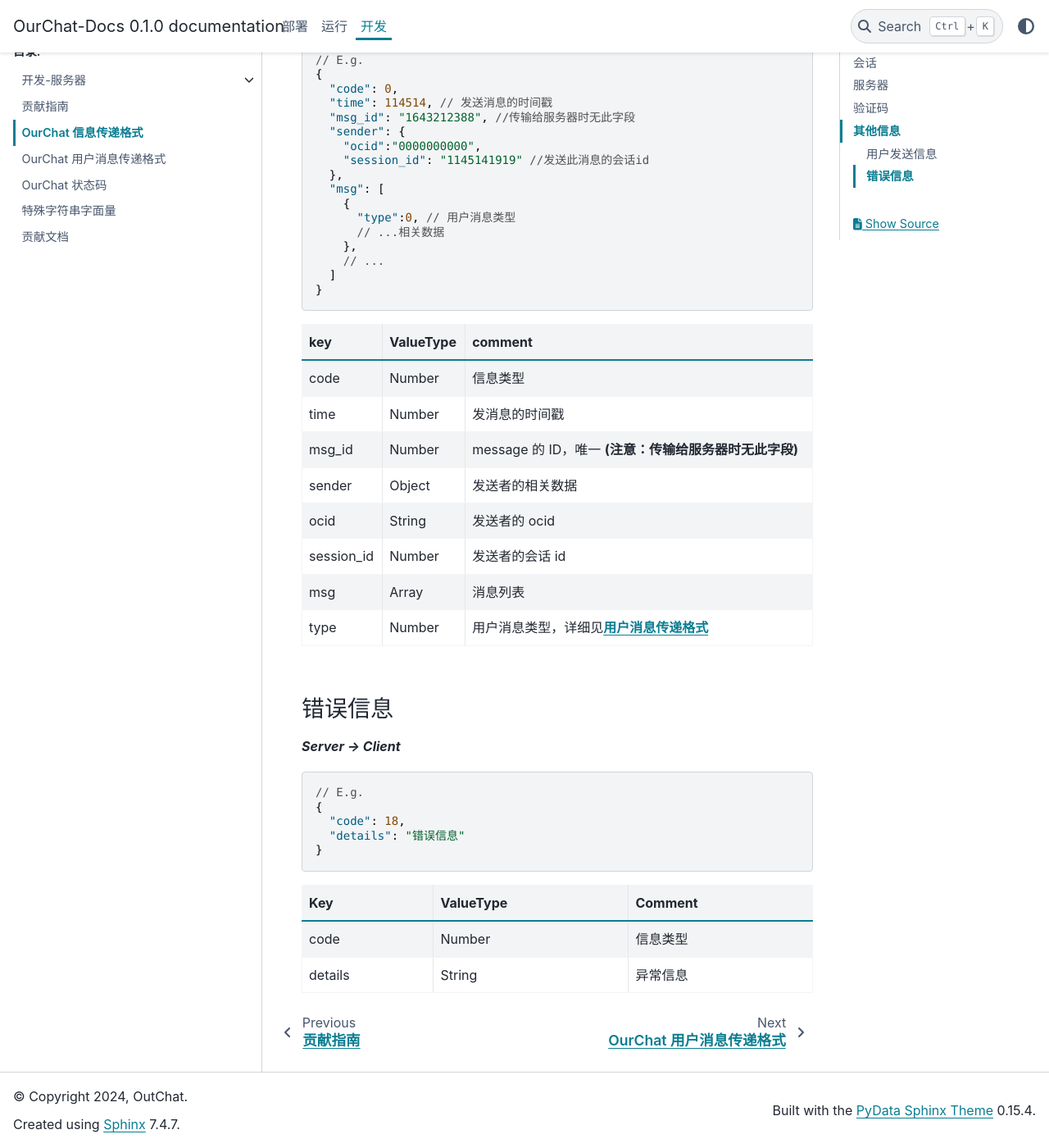
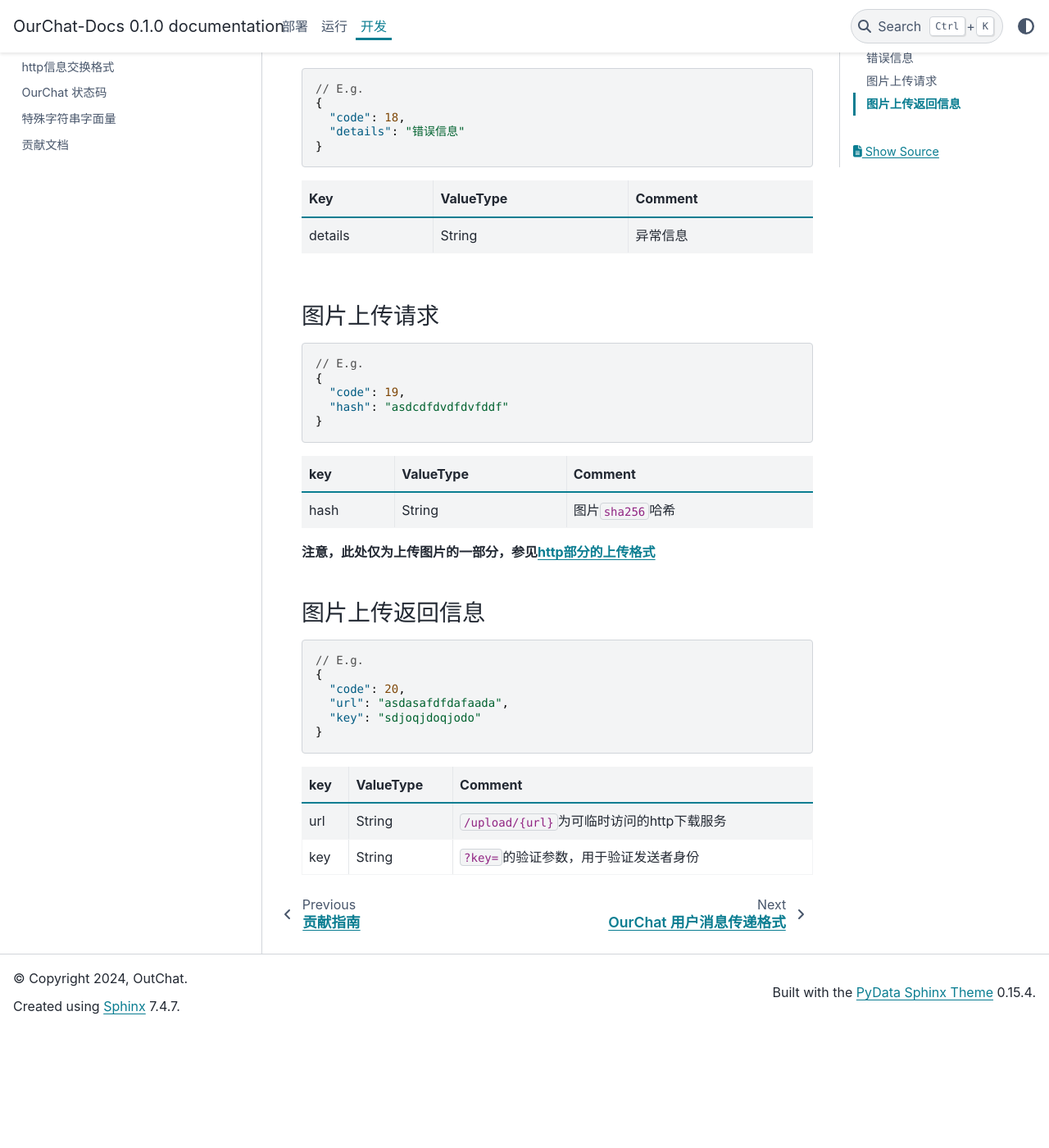
Before and after one commit to SkyUOI/OurChat-Docs, a Sphinx documentation site: the page built from docs/source/docs/development/msg_json.md, in a window 1280 px wide and 1400 px high, scrolled down 10886 px. Shown: the whole window at 82% size. Built offline with Sphinx 7.4.7 and the PyData theme 0.15.4, drawn with Linux system fonts in a browser that asks for light colours; after the commit the page ends 12142 px from its top, so only the background shows below that; some of the changed text lies outside the part shown.

Commit message:
feat:add http docs

````diff
--- a/docs/source/docs/development/index.rst
+++ b/docs/source/docs/development/index.rst
@@ -12,6 +12,7 @@
    contributing
    msg_json
    user_msg_json
+   http_msg
    status_code
    special_string
    document_contributing
--- a/docs/source/docs/development/msg_json.md
+++ b/docs/source/docs/development/msg_json.md
@@ -18,7 +18,6 @@
 
 | key      | ValueType | comment          |
 |:---------|:----------|:-----------------|
-| code     | Number    | 信息类型         |
 | email    | String    | 注册邮箱         |
 | password | String    | 注册密码(已加密) |
 | name     | String    | 昵称             |
@@ -32,15 +31,14 @@
 {
   "code": 5,
   "ocid": "0000000000", // 注册账号的ocid
-  "status_code":0 // 状态码，返回运行状态
+  "status":0 // 状态码，返回运行状态
 }
 ```
 
 | key         | ValueType | comment                                                                          |
 |:------------|:----------|:---------------------------------------------------------------------------------|
-| code        | Number    | 信息类型                                                                         |
 | ocid        | String    | 该账号的 ocid                                                                   |
-| status_code | Number    | 状态码，返回运行状态，详情见[**状态码**`status_code`](status_code.md#注册返回信息) |
+| status | Number    | 状态码，返回运行状态，详情见[**状态码**`status`](status_code.md#注册返回信息) |
 
 ### 登录信息
 
@@ -58,7 +56,6 @@
 
 | key        | ValueType | comment                     |
 |:-----------|:----------|:----------------------------|
-| code       | Number    | 信息类型                    |
 | login_type | Number    | 0 为邮箱登录，1 为 ocid 登录 |
 | account    | String    | 账号绑定的邮箱或 ocid       |
 | password   | String    | 密码                        |
@@ -72,15 +69,14 @@
 {
   "code": 7,
   "ocid":"0000000000", // 该账号的ocid
-  "status_code":0 // 状态码，返回运行状态
+  "status":0 // 状态码，返回运行状态
 }
 ```
 
 | key         | ValueType | comment                                                                          |
 |:------------|:----------|:---------------------------------------------------------------------------------|
-| code        | Number    | 信息类型                                                                         |
 | ocid        | String    | 该账号的 ocid                                                                    |
-| status_code | Number    | 状态码，返回运行状态，详情见[**状态码**`status_code`](status_code.md#登录返回信息) |
+| status | Number    | 状态码，返回运行状态，详情见[**状态码**`status`](status_code.md#登录返回信息) |
 
 ### 获取账号信息
 
@@ -101,7 +97,6 @@
 
 | key            | ValueType | comment              |
 |:---------------|:----------|:---------------------|
-| code           | Number    | 信息类型             |
 | ocid           | String    | 该账号的 ocid        |
 | request_values | Array     | 需要服务端返回的信息 |
 
@@ -132,15 +127,14 @@
     "nickname": "OurChat", // 该账号的昵称
     // ...
   },
-  "status_code":0 // 状态码，返回运行状态
+  "status":0 // 状态码，返回运行状态
 }
 ```
 
 | key         | ValueType | comment                                                                                  |
 |:------------|:----------|:-----------------------------------------------------------------------------------------|
-| code        | Number    | 信息类型                                                                                 |
 | data        | Object    | 账号信息,详情[见上**获取账号信息**`request_value`](#获取账号信息)                        |
-| status_code | Number    | 状态码，返回运行状态，详情见[**状态码**`status_code`](status_code.md#获取账号信息返回信息) |
+| status | Number    | 状态码，返回运行状态，详情见[**状态码**`status`](status_code.md#获取账号信息返回信息) |
 
 ### 注销
 
@@ -163,14 +157,13 @@
 // E.g.
 {
   "code": 17,
-  "status_code":0 // 状态码，返回运行状态
+  "status":0 // 状态码，返回运行状态
 }
 ```
 
 | key         | ValueType | comment                                                                          |
 |:------------|:----------|:---------------------------------------------------------------------------------|
-| code        | Number    | 信息类型                                                                         |
-| status_code | Number    | 状态码，返回运行状态，详情见[**状态码**`status_code`](status_code.md#注销返回信息) |
+| status | Number    | 状态码，返回运行状态，详情见[**状态码**`status`](status_code.md#注销返回信息) |
 
 ### 设置账号信息
 
@@ -189,7 +182,6 @@
 
 | key  | ValueType | comment                                   |
 |:-----|:----------|:------------------------------------------|
-| code | Number    | 信息类型                                  |
 | data | Object    | 需要更改的账号信息，可设置的字段见下面表格 |
 
 可设置的字段：
@@ -210,14 +202,13 @@
 // E.g.
 {
   "code": 20,
-  "status_code":0 // 状态码，返回运行状态
+  "status":0 // 状态码，返回运行状态
 }
 ```
 
 | key         | ValueType | comment                                                                                  |
 |:------------|:----------|:-----------------------------------------------------------------------------------------|
-| code        | Number    | 信息类型                                                                                 |
-| status_code | Number    | 状态码，返回运行状态，详情见[**状态码**`status_code`](status_code.md#设置账号信息返回信息) |
+| status | Number    | 状态码，返回运行状态，详情见[**状态码**`status`](status_code.md#设置账号信息返回信息) |
 
 ## 会话
 
@@ -239,7 +230,6 @@
 
 | key            | ValueType | comment              |
 |:---------------|:----------|:---------------------|
-| code           | Number    | 信息类型             |
 | session_id     | String    | 该会话的ID           |
 | request_values | Array     | 需要服务端返回的信息 |
 
@@ -267,15 +257,14 @@
     "name": "Session1", // 会话名称
     // ...
   },
-  "status_code":0 // 状态码，返回运行状态
+  "status":0 // 状态码，返回运行状态
 }
 ```
 
 | key         | ValueType | comment                                                                                  |
 |:------------|:----------|:-----------------------------------------------------------------------------------------|
-| code        | Number    | 信息类型                                                                                 |
 | data        | Object    | 账号信息,详情[见上**获取会话信息**`request_value`](#获取会话信息)                        |
-| status_code | Number    | 状态码，返回运行状态，详情见[**状态码**`status_code`](status_code.md#获取会话信息返回信息) |
+| status | Number    | 状态码，返回运行状态，详情见[**状态码**`status`](status_code.md#获取会话信息返回信息) |
 
 ### 新建会话请求信息
 
@@ -310,7 +299,6 @@
 
 | key         | ValueType | comment                                 |
 |:------------|:----------|:----------------------------------------|
-| code        | Number    | 信息类型                                |
 | avatar      | String    | 会话头像,可选(如不填写使用默认头像)     |
 | avatar_hash | String    | 会话头像的哈希值,当`avatar`不为空时必填 |
 | name        | String    | 会话名称,可选(如不填写使用默认名称)     |
@@ -325,15 +313,14 @@
 {
   "code": 9,
   "session_id": "1145141919", // 仅当创建成功时有此字段
-  "status_code":0 // 状态码，返回运行状态
+  "status":0 // 状态码，返回运行状态
 }
 ```
 
 | key         | ValueType | comment                                                                              |
 |:------------|:----------|:-------------------------------------------------------------------------------------|
-| code        | Number    | 信息类型                                                                             |
 | session_id  | Number    | 会话 id                                                                              |
-| status_code | Number    | 状态码，返回运行状态，详情见[**状态码**`status_code`](status_code.md#新建会话返回信息) |
+| status | Number    | 状态码，返回运行状态，详情见[**状态码**`status`](status_code.md#新建会话返回信息) |
 
 ## 服务器
 
@@ -345,14 +332,13 @@
 // E.g.
 {
   "code": 12,
-  "status_code":0 // 状态码，返回运行状态
+  "status":0 // 状态码，返回运行状态
 }
 ```
 
 | key         | ValueType | comment                                                                            |
 |:------------|:----------|:-----------------------------------------------------------------------------------|
-| code        | Number    | 信息类型                                                                           |
-| status_code | Number    | 状态码，返回运行状态，详情见[**状态码**`status_code`](status_code.md#获取服务器状态) |
+| status | Number    | 状态码，返回运行状态，详情见[**状态码**`status`](status_code.md#获取服务器状态) |
 
 ## 验证码
 
@@ -366,10 +352,6 @@
   "code": 13
 }
 ```
-
-| key  | ValueType | comment  |
-|:-----|:----------|:---------|
-| code | Number    | 信息类型 |
 
 ### 生成验证码
 
@@ -385,7 +367,6 @@
 
 | key   | ValueType | comment  |
 |:------|:----------|:---------|
-| code  | Number    | 信息类型 |
 | email | String    | 验证邮箱 |
 
 ### 验证状态
@@ -396,14 +377,13 @@
 // E.g.
 {
   "code": 15,
-  "status_code":0 // 状态码，返回运行状态
+  "status":0 // 状态码，返回运行状态
 }
 ```
 
 | key         | ValueType | comment                                                                      |
 |:------------|:----------|:-----------------------------------------------------------------------------|
-| code        | Number    | 信息类型                                                                     |
-| status_code | Number    | 状态码，返回运行状态，详情见[**状态码**`status_code`](status_code.md#验证状态) |
+| status | Number    | 状态码，返回运行状态，详情见[**状态码**`status`](status_code.md#验证状态) |
 
 ## 其他信息
 
@@ -433,7 +413,6 @@
 
 | key        | ValueType | comment                                                     |
 |:-----------|:----------|:------------------------------------------------------------|
-| code       | Number    | 信息类型                                                    |
 | time       | Number    | 发消息的时间戳                                              |
 | msg_id     | Number    | message 的 ID，唯一 **(注意：传输给服务器时无此字段)**        |
 | sender     | Object    | 发送者的相关数据                                            |
@@ -456,5 +435,36 @@
 
 | Key     | ValueType | Comment  |
 |:--------|:----------|:---------|
-| code    | Number    | 信息类型 |
 | details | String    | 异常信息 |
+
+### 图片上传请求
+
+```json
+// E.g.
+{
+  "code": 19,
+  "hash": "asdcdfdvdfdvfddf"
+}
+```
+
+|key|ValueType|Comment|
+|:---|:---|:---|
+|hash|String|图片`sha256`哈希|
+
+**注意，此处仅为上传图片的一部分，参见[http部分的上传格式](./http_msg.md#文件上传)**
+
+### 图片上传返回信息
+
+```json
+// E.g.
+{
+  "code": 20,
+  "url": "asdasafdfdafaada",
+  "key": "sdjoqjdoqjodo"
+}
+```
+
+|key|ValueType|Comment|
+|:--|:--|:--|
+|url|String|`/upload/{url}`为可临时访问的http下载服务|
+|key|String|`?key=`的验证参数，用于验证发送者身份|
````
Also changed, not shown: docs/source/docs/development/http_msg.md (added, +22 -0 lines), 2 other files.
